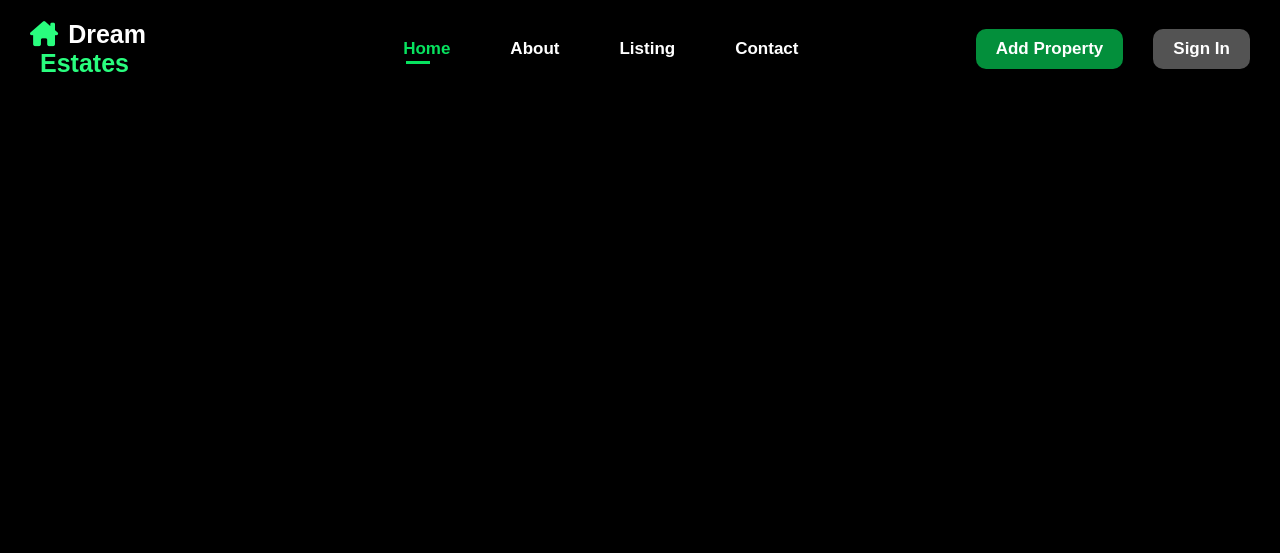
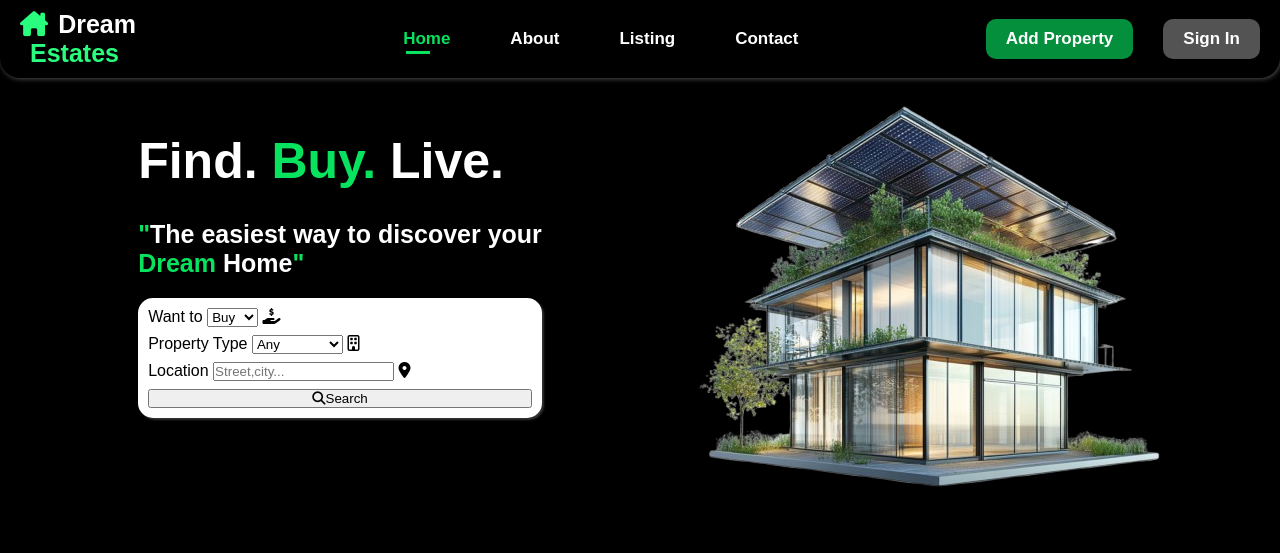
Before and after one commit to AryaVeer0505/Room-PG-Renting, a plain HTML site: page index.html in a window 1280 px wide. Drawn offline with Linux system fonts and the light colour scheme.

Commit message:
hero section

```diff
--- a/css/style.css
+++ b/css/style.css
@@ -12,7 +12,7 @@ body{
 
 }
 nav{
-
+    position: fixed;
     width: 100%;
     z-index: 1000;
     top: 0;
@@ -20,8 +20,10 @@ nav{
     display: flex;
     justify-content: space-between;
     align-items: center;
-    background: transparent;
-    padding: 20px 30px;
+    background: black;
+    border-radius: 0 0 20px 20px;
+    padding: 10px 20px;
+    box-shadow: 1px 1px 5px rgba(255, 255, 255, 0.3);
 }
 .logo {
     margin-left: 0;
@@ -111,3 +113,55 @@ nav{
 .right-links .signIn-btn:hover{
     background-color: #038f3b;
 }
+.hero{
+    display: flex;
+    justify-content: space-between;
+   align-items: center;
+}
+.left-hero{
+   display: flex;
+   flex-direction: column;
+   margin:100px auto;
+}
+.left-hero h1{
+    font-size: 50px;
+    margin-bottom: 30px;
+}
+.left-hero h1 span{
+    color: #07e35f;
+}
+.left-hero h3{
+    font-size: 25px;
+}
+.left-hero h3 span{
+    color: #07e35f;
+}
+.left-hero .search-bar{
+    margin-top: 20px;
+    background-color: white;
+    color: black;
+    display: grid;
+    gap: 8px;
+    padding: 10px;
+    border-radius: 15px;
+    box-shadow: 2px 2px 2px rgba(255, 255, 255, 0.2);
+}
+.search-bar .seach-item{
+    position: relative;
+    color: black;
+}
+.seach-item .search-item-fields{
+    height: 80px;
+    padding: 40px 16px 14px;
+    border-radius: 12px;
+}
+.right-hero{
+    display: flex;
+    align-items: center;
+    justify-content: center;
+}
+.right-hero img{
+    max-width: 500px;
+    margin-top: 50px;
+    margin-right: 100px;
+}
--- a/index.html
+++ b/index.html
@@ -24,7 +24,44 @@
                 </div>
         </nav>
         <div class="hero">
+            <div class="left-hero">
+                  <h1>Find. <span>Buy.</span> Live.</h1>
+                  <h3><span>"</span>The easiest way to discover your  <br><span>Dream </span>Home<span>"</span></h3>
+                  <form class="search-bar">
+                    <label class="search-item">
+                        <span>Want to</span>
 
+                    <select name="want-to" class="search-item-fields">
+                        <option value="buy" selected>Buy</option>
+                        <option value="sell">Sell</option>
+                        <option value="rent">Rent</option>
+                    </select>
+                    <i class="fa-solid fa-hand-holding-dollar"></i>
+                </label>
+                    <label class="search-item">
+                        <span>Property Type</span>
+
+                    <select name="property-type" class="search-item-fields">
+                        <option value="Any" selected>Any</option>
+                        <option value="Apartments">Apartments</option>
+                        <option value="Rooms">Rooms</option>
+                        <option value="PG">PG</option>
+                        <option value="Villas">Villas</option>
+                        <option value="Bungalow">Bungalow</option>
+                    </select>
+                    <i class="fa-regular fa-building"></i>
+                </label>
+                    <label class="search-item">
+                        <span>Location</span>
+                      <input type="text" placeholder="Street,city...">
+                        <i class="fa-solid fa-location-dot"></i>
+                </label>
+                <button type="submit"><i class="fa-solid fa-magnifying-glass"></i>Search</button>
+                  </form>
+            </div>
+            <div class="right-hero">
+                 <img src="imagess/10fb1282-9454-40b1-bc65-c82e8bfd5e73-removebg-preview.png" alt="">
+            </div>
         </div>
 </body>
 </html>
```
Also changed, not shown: imagess/10fb1282-9454-40b1-bc65-c82e8bfd5e73-removebg-preview.png (added).
